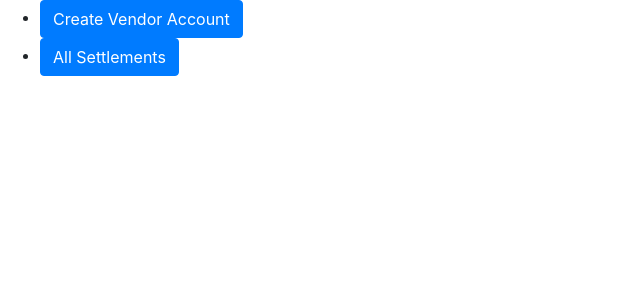
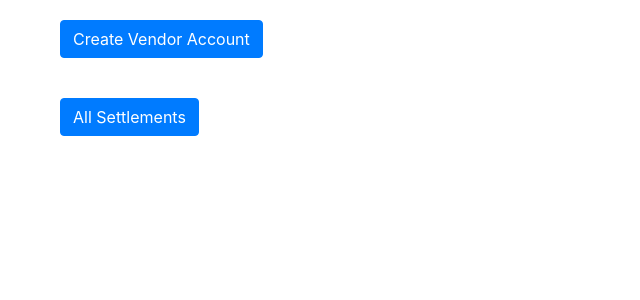
Before and after one commit to timothyakinyelu/flutterwave-payment-test, a Python web app: template src/templates/admin.html in a window 1280 px wide. Shown: the part 56-356 px from the top of the page, without its empty margins (0-640 px from the left). Run offline with Jinja, Linux system fonts and the light colour scheme; the template is opened without the code that fills it, so the values that code supplies are empty.

Commit message:
- added style class

```diff
--- a/src/static/css/style.css
+++ b/src/static/css/style.css
@@ -31,3 +31,7 @@
 .cards-inner {
     margin-left: 30px;
 }
+.action-buttons {
+    padding: 20px;
+    list-style: none;
+}
```
